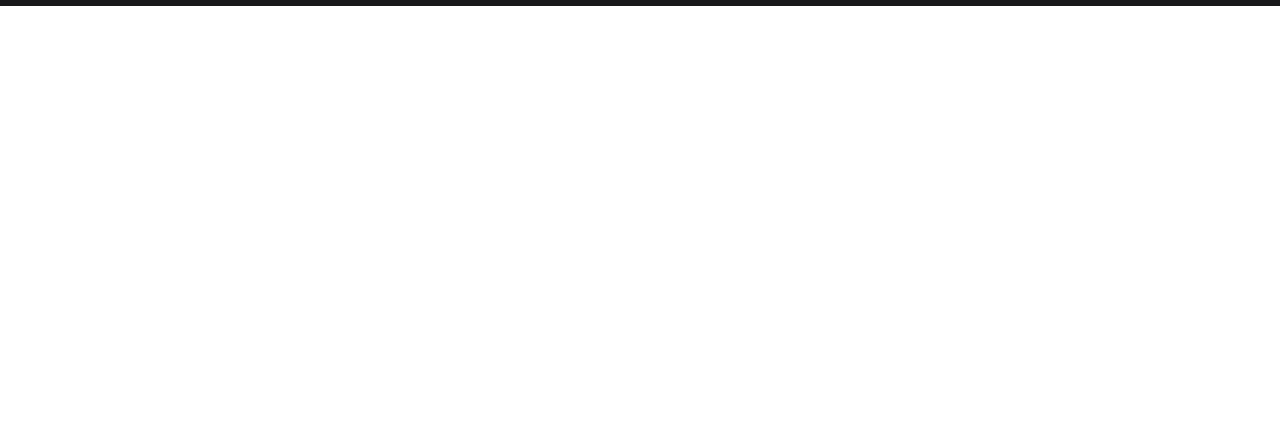
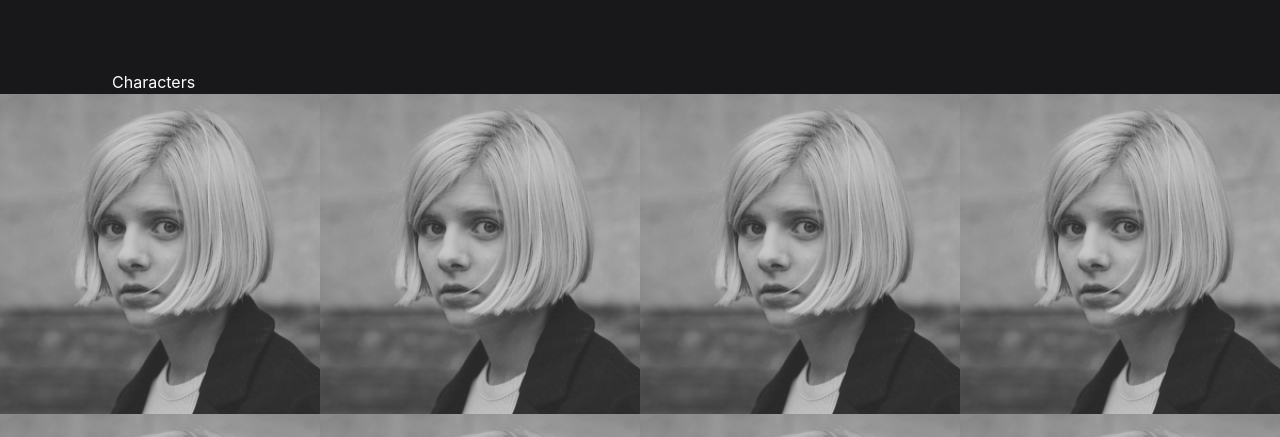
Before and after one commit to AmirShaban53/denis_villeneue_site, a React (Vite) app: page / in a window 1280 px wide. Shown: the part 2167-2604 px from the top of the page. Before the commit the page ends 2173 px from the top, so only its background shows below. Built offline with nearby package versions, Linux system fonts and the light colour scheme.

Commit message:
add sections

```diff
--- a/src/App.jsx
+++ b/src/App.jsx
@@ -1,7 +1,10 @@
 import { useState } from "react";
+
 import Hero from "./components/hero";
 import History from "./components/history";
 import ShowCase from "./components/showCase";
+import Process from "./components/process";
+import Characters from "./components/characters";
 
 function App() {
 
@@ -10,6 +13,8 @@
       <Hero/>
       <History/>
       <ShowCase/>
+      {/* <Process/> */}
+      <Characters/>
     </div>
   );
 }
--- /dev/null
+++ b/src/components/characters.jsx
@@ -0,0 +1,50 @@
+import { useEffect, useRef, forwardRef } from "react";
+import { Container, ContainerFluid } from "./layout";
+
+const Characters = () => {
+  const parentRef = useRef(null);
+  const childRef = useRef(null);
+
+//   useEffect(()=>{
+//     if(parentRef.current && childRef.current) {
+
+//     }
+//   },[])
+  return (
+    <div className="bg-zinc-900 py-16">
+      <Container>
+        <div>
+          <p>Characters</p>
+        </div>
+      </Container>
+      <ContainerFluid>
+        <div ref={parentRef} className="grid grid-cols-12">
+          <CharacterCard ref={childRef} />
+          <CharacterCard ref={childRef} />
+          <CharacterCard ref={childRef} />
+          <CharacterCard ref={childRef} />
+          <CharacterCard ref={childRef} />
+          <CharacterCard ref={childRef} />
+          <CharacterCard ref={childRef} />
+          <CharacterCard ref={childRef} />
+        </div>
+      </ContainerFluid>
+    </div>
+  );
+};
+
+export default Characters;
+
+const CharacterCard = forwardRef((props, ref) => {
+  return (
+    <div className="col-span-3 aspect-square group overflow-hidden relative" ref={ref}>
+      <img
+        src="/actor.jpg"
+        className="duration-700 transition-all h-full object-cover relative z-10 grayscale group-hover:grayscale-0 group-hover:scale-105"
+      />
+      <div className="absolute hidden top-0 left-0 z-20 d h-full w-full  group-hover:flex items-center justify-center duration-700 transition-all">
+        <p className="opacity-0 group-hover:opacity-100 duration-700 transition-all">Aurora</p>
+      </div>
+    </div>
+  );
+});
--- /dev/null
+++ b/src/components/newFilm.jsx
@@ -0,0 +1,16 @@
+import React from "react";
+import { Container } from "./layout";
+const NewFilm = () => {
+  return (
+    <div className="bg-zinc-900 py-16">
+      <Container>
+        <div>
+          <p>Upcoming projects</p>
+          <p>Lorem ipsum dolor sit amet.</p>
+        </div>
+      </Container>
+    </div>
+  );
+};
+
+export default NewFilm;
--- /dev/null
+++ b/src/components/process.jsx
@@ -0,0 +1,44 @@
+import { FC } from "react";
+import { Container } from "./layout";
+
+const Process = () => {
+  return (
+    <div  className="bg-zinc-900 py-16">
+      <Container>
+        <div>
+          <p>Process</p>
+          <p>Lorem ipsum dolor sit amet.</p>
+        </div>
+        <div className="relative overflow-hidden h-[90vh]">
+            <div className="absolute min-h-full bg-gradient-to-b from-zinc-900 from-5% via-transparent via-30% to-zinc-900 to-95% top-0 left-0 bottom-0 w-full z-20 pointer-events-none"></div>
+          <div className="grid grid-cols-12 px-6 relative h-full overflow-y-scroll scroll- d  my-4">
+            <Card />
+            <Card />
+            <Card />
+          </div>
+        </div>
+      </Container>
+    </div>
+  );
+};
+
+const Card = () => {
+  return (
+    <div className="col-span-6 d">
+      <img
+        src="/blade.webp"
+        className="duration-700 transition-all h-full object-cover relative z-10"
+      />
+      <div>
+        <p>
+          Lorem ipsum dolor sit amet consectetur adipisicing elit. Placeat
+          laudantium maxime quo dolorem non velit pariatur vitae amet molestiae?
+          Quaerat maiores accusamus ullam, dolores quod dicta error incidunt.
+          Alias, consequatur.
+        </p>
+      </div>
+    </div>
+  );
+};
+
+export default Process;
--- a/src/index.css
+++ b/src/index.css
@@ -37,20 +37,3 @@
     transform: scale(1); /* Back to normal size */
   }
 }
-
-.marquee-container {
-  width: 100%;
-  overflow: hidden;
-}
-.marquee-content {
-  white-space: nowrap;
-  animation: marqueeAnimation 10s linear infinite;
-}
-@keyframes marqueeAnimation {
-  from {
-    transform: translateX(0%);
-  }
-  to {
-    transform: translateX(-100%);
-  }
-}
```
Also changed, not shown: public/actor.jpg (added).
